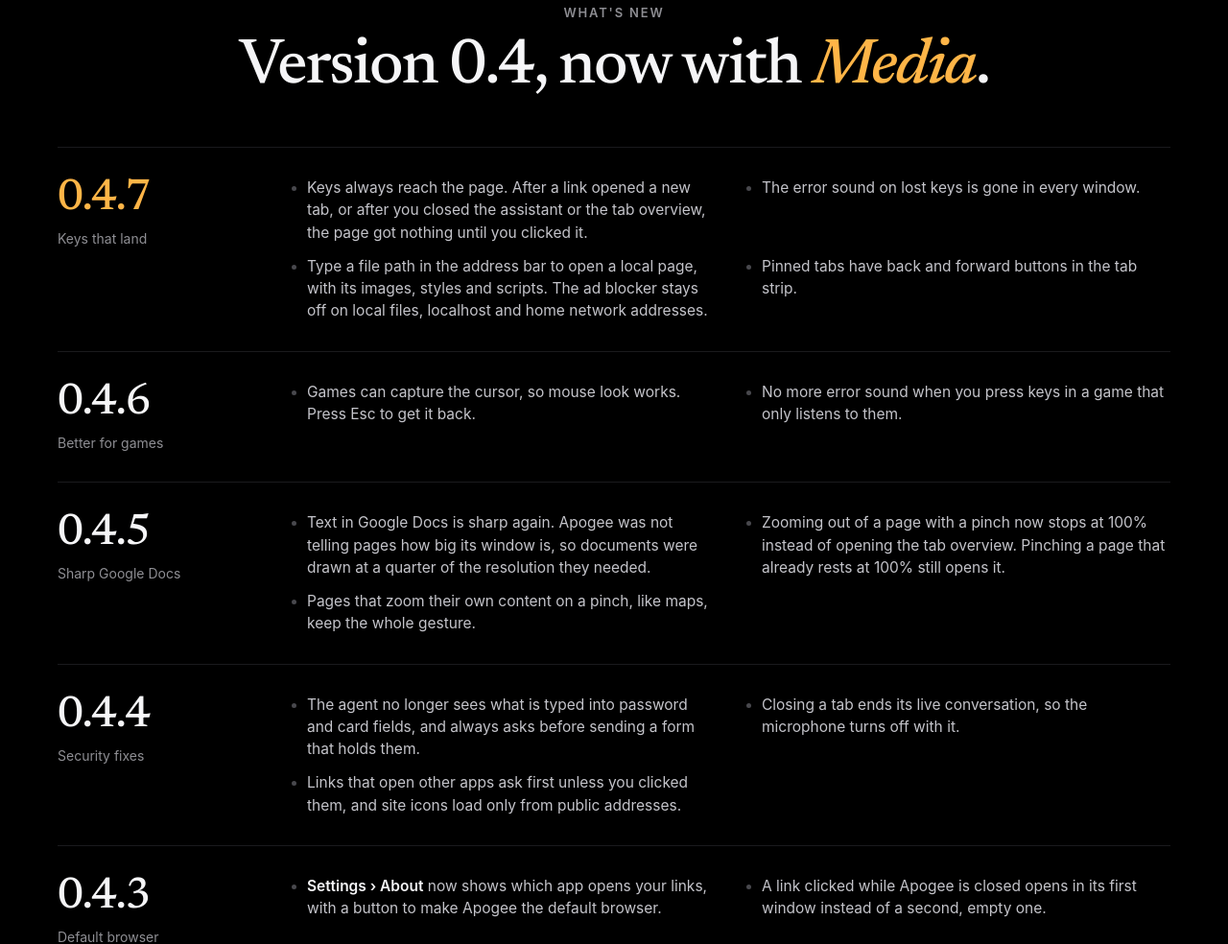
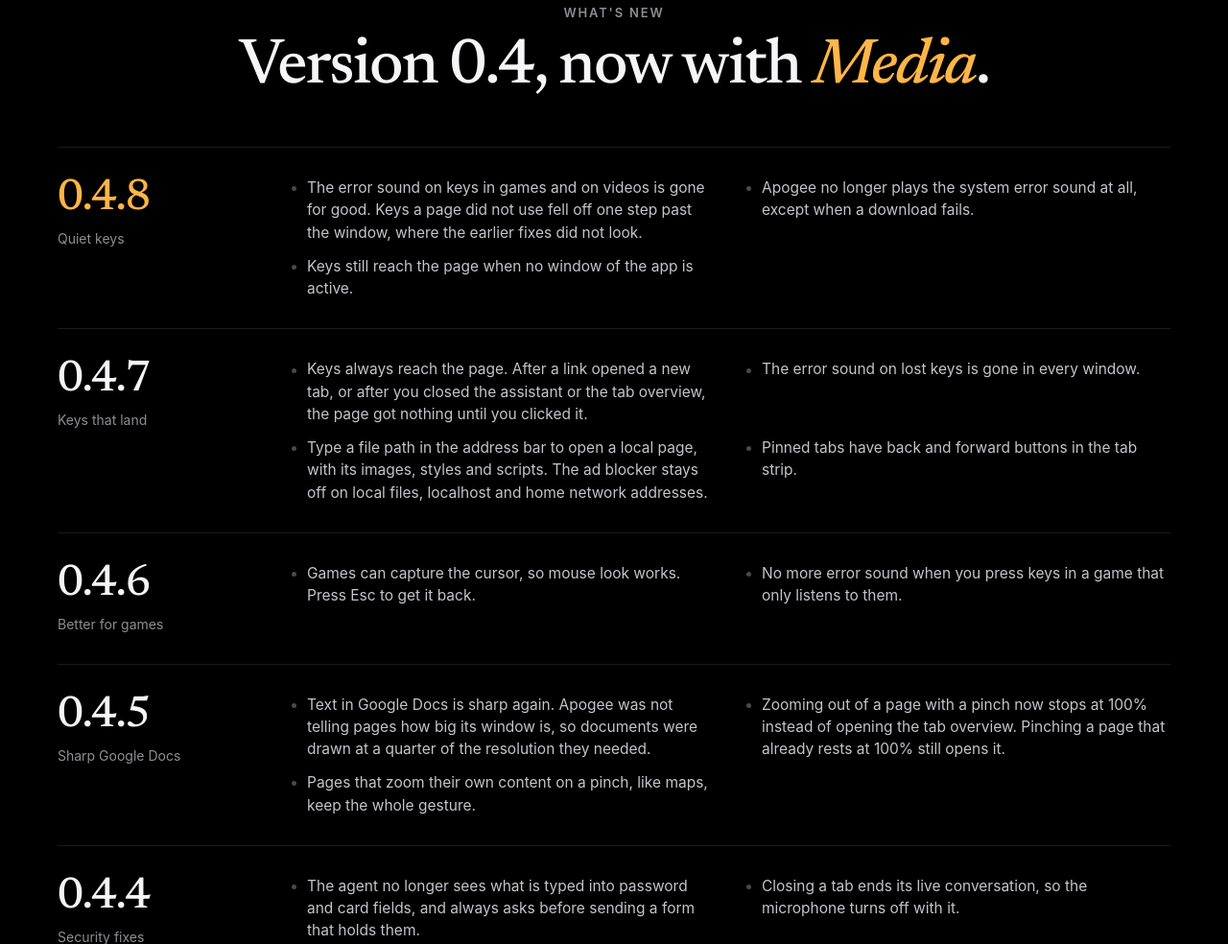
Before and after one commit to JerzySukiennik/apogee, a plain HTML site: page index.html in a window 1280 px wide. Shown: the part 6705-7689 px from the top of the page at 96% size. Drawn offline with Linux system fonts and the light colour scheme; animation ran at ten frames a second.

Commit message:
Apogee 0.4.8
Co-Authored-By: Claude Mythos 5.2 <noreply@anthropic.com>

```diff
--- a/index.html
+++ b/index.html
@@ -71,7 +71,7 @@
           <span class="chip-tag">Your Mac</span>
         </a>
       </div>
-      <p class="dl-meta"><span data-dl-note>Version 0.4.7 · Free · macOS 14 Sonoma or later</span><span class="sep">·</span><a href="#install">How to open it</a></p>
+      <p class="dl-meta"><span data-dl-note>Version 0.4.8 · Free · macOS 14 Sonoma or later</span><span class="sep">·</span><a href="#install">How to open it</a></p>
       <details class="which">
         <summary>Which one do I need?</summary>
         <p>Open the Apple menu and choose About This Mac. If it says <b>Chip: Apple M1</b> or any other M chip, take Apple Silicon. If it says <b>Processor: Intel</b>, take Intel.</p>
@@ -373,6 +373,14 @@
       </div>
       <div class="rels">
         <article class="rel reveal">
+          <div class="rel-v"><b>0.4.8</b><span>Quiet keys</span></div>
+          <ul>
+            <li>The error sound on keys in games and on videos is gone for good. Keys a page did not use fell off one step past the window, where the earlier fixes did not look.</li>
+            <li>Apogee no longer plays the system error sound at all, except when a download fails.</li>
+            <li>Keys still reach the page when no window of the app is active.</li>
+          </ul>
+        </article>
+        <article class="rel reveal">
           <div class="rel-v"><b>0.4.7</b><span>Keys that land</span></div>
           <ul>
             <li>Keys always reach the page. After a link opened a new tab, or after you closed the assistant or the tab overview, the page got nothing until you clicked it.</li>
@@ -544,7 +552,7 @@
           <span class="chip-tag">Your Mac</span>
         </a>
       </div>
-      <p class="dl-meta"><span data-dl-note>Version 0.4.7 · Free · macOS 14 Sonoma or later</span></p>
+      <p class="dl-meta"><span data-dl-note>Version 0.4.8 · Free · macOS 14 Sonoma or later</span></p>
     </div>
   </section>
 </main>
```
